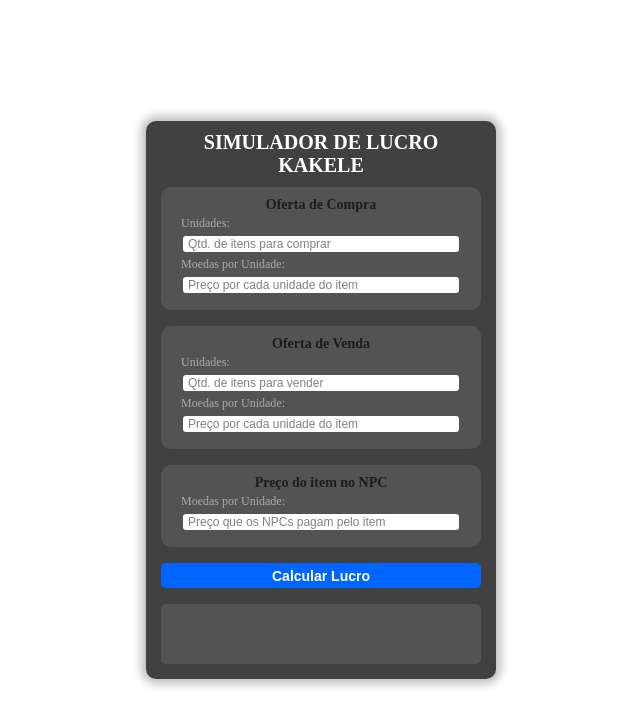
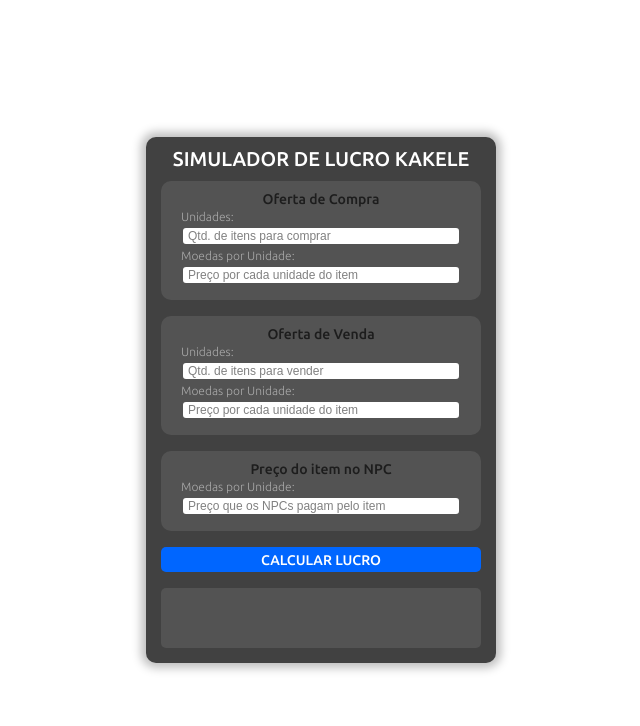
Before and after one commit to lucasrochapng/calculadora-lucro, a plain HTML site: page index.html in a window 1280 px wide. Shown: the whole page, without its empty margins (319-959 px from the left). Drawn offline with Linux system fonts and the light colour scheme; a web font is replaced by a local one.

Commit message:
att fonte

```diff
--- a/css/style.css
+++ b/css/style.css
@@ -1,3 +1,5 @@
+@import url('https://fonts.googleapis.com/css2?family=DotGothic16&family=Ubuntu:ital,wght@0,300;0,400;0,500;0,700;1,300;1,400;1,500;1,700&display=swap');
+
 * {
     font-size: 14px;
     margin: 0;
@@ -43,9 +45,10 @@
     justify-content: center;
     background-color: rgb(83, 83, 83);
     color: white;
-    font-weight: bold;
     border-radius: 5px;
     padding: 30px;
+    font-family: "Ubuntu", sans-serif;
+    font-weight: 500;
 }
 
 h1 {
@@ -54,16 +57,22 @@
     padding-top: 0px;
     padding-bottom: 10px;
     color: white;
+    font-family: "Ubuntu", sans-serif;
+    font-weight: 500;
 }
 
 h3 {
     text-align: center;
     color: rgb(29, 29, 29);
+    font-family: "Ubuntu", sans-serif;
+    font-weight: 500;
 }
 
 label {
     font-size: 12px;
     color: rgb(170, 170, 170);
+    font-family: "Ubuntu", sans-serif;
+    font-weight: 300;
 }
 
 input {
@@ -93,7 +102,8 @@
     border: none;
     color: white;
     height: 25px;
-    font-weight: bold;
+    font-family: "Ubuntu", sans-serif;
+    font-weight: 500;
 }
 
 button:hover {
--- a/index.html
+++ b/index.html
@@ -43,7 +43,7 @@
         </div>
 
         <br>
-        <button type="button" onclick="calcularLucro()">Calcular Lucro</button>
+        <button type="button" onclick="calcularLucro()">CALCULAR LUCRO</button>
         <br>
 
         <div id="resultado"></div>
```
